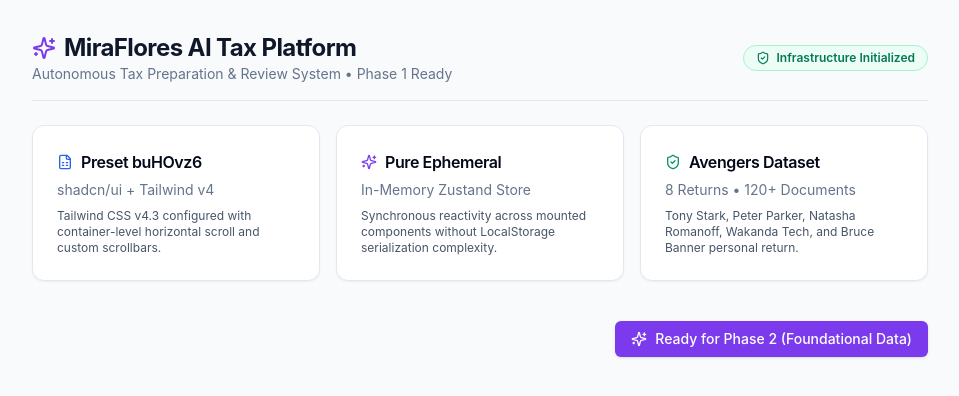
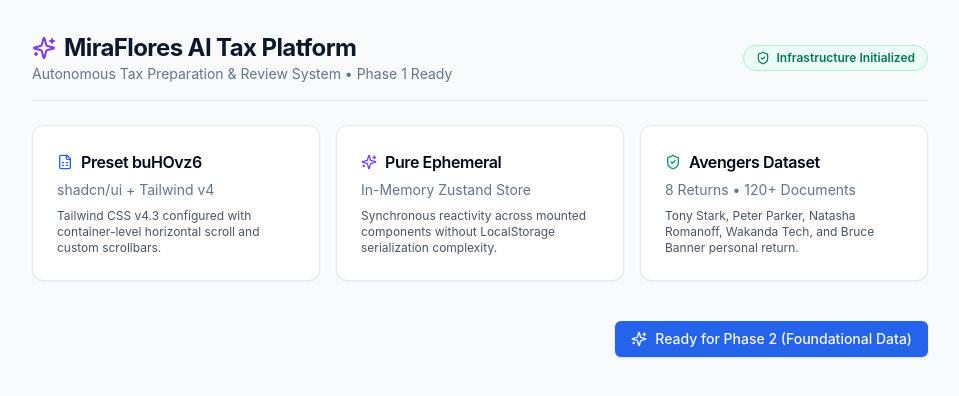
Before and after one commit to Diamagnetic/miraflores-ai-tax-platform, a React (Vite) app: page / in a window 1280 px wide. Shown: the top 396 px of the page, without its empty margins (160-1119 px from the left). Built offline with nearby package versions, Linux system fonts and the light colour scheme.

Commit message:
style(ui): update primary button to adhere strictly to shadcn preset theme

```diff
--- a/src/App.tsx
+++ b/src/App.tsx
@@ -71,7 +71,7 @@
         </div>
 
         <div className="flex justify-end pt-4">
-          <Button variant="violet" className="gap-2">
+          <Button variant="default" className="gap-2">
             <Sparkles className="h-4 w-4" />
             Ready for Phase 2 (Foundational Data)
           </Button>
```
